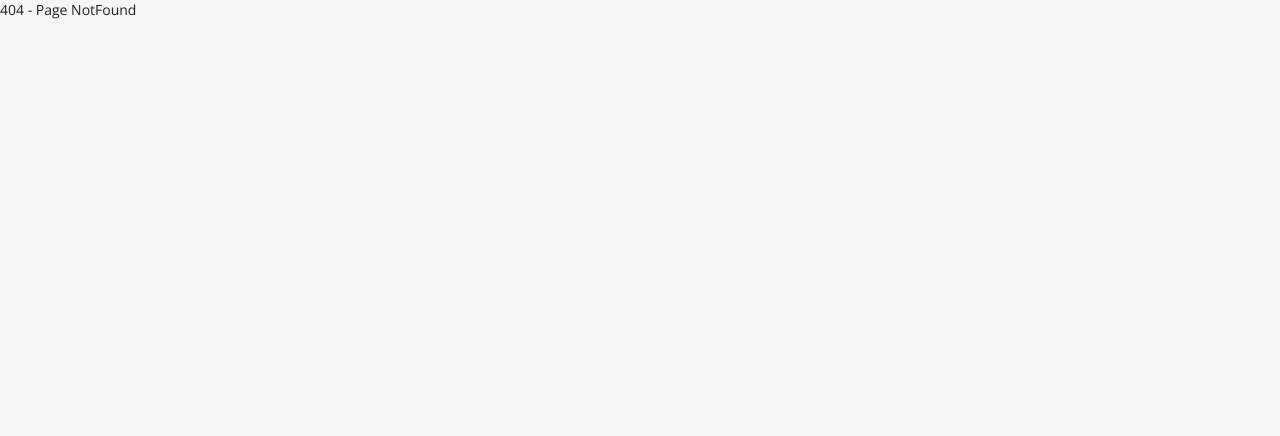
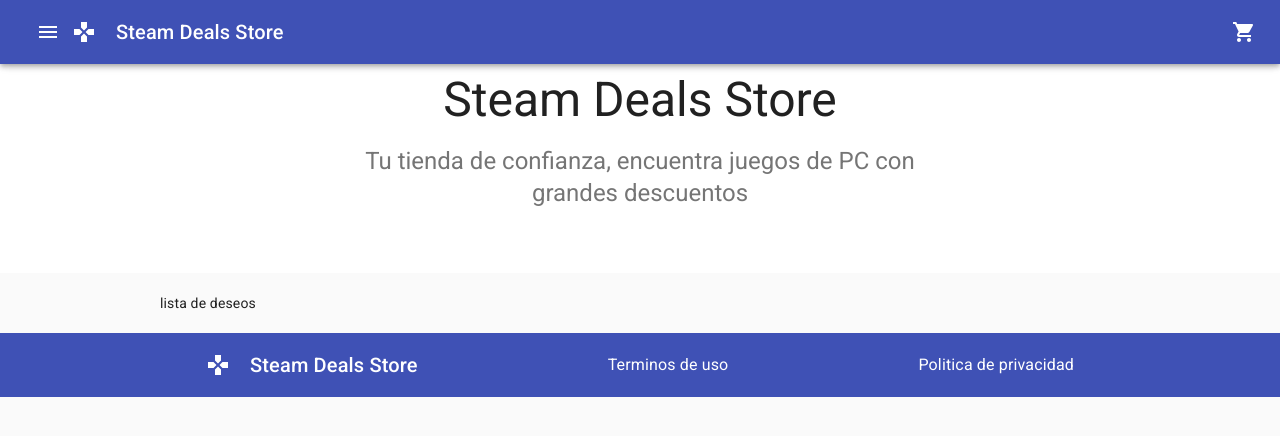
Before and after one commit to marco90202/shopappV1, a React (Create React App) app: page /wishlist in a window 1280 px wide. Before the commit this address had no page. Shown: the top 436 px of the page. Built offline with nearby package versions, Linux system fonts and the light colour scheme; no server answers; sample sign-in values are in the browser's storage.

Commit message:
refactorizacion de codigo uso de contexto

```diff
--- a/src/HOC/DefaultLayout.jsx
+++ b/src/HOC/DefaultLayout.jsx
@@ -1,11 +1,18 @@
-import { useEffect } from "react";
-import { Link, Navigate, Outlet } from "react-router-dom";
+import { useState, useEffect } from "react";
+import { Navigate, Outlet } from "react-router-dom";
 import { useStateContext } from "../contexts/ContextProvider";
 import axiosClient from "../utils/axios-client";
-import Home from "../components/Home";
+import Header from "../components/Header";
+import Footer from "../components/Footer";
 
 export default function DefaultLayout() {
-  const { user, token, setUser, setToken } = useStateContext();
+  // const data = {
+  //   cart: [],
+  // };
+  // const [shopCart, setShopCart] = useState(data);
+  // const [suma, setSuma] = useState(0);
+  const { user, token, setUser, setToken, shopCart, setShopCart, suma, setSuma } = useStateContext();
+
   useEffect(() => {
     axiosClient.get("/user").then(({ data }) => {
       setUser(data);
@@ -23,29 +30,49 @@
     });
   };
 
+
+
+  let carritoLength = shopCart.cart.length;
+  const sumTotal = (shopCart) => {
+    let total = 0;
+    if (carritoLength > 0) {
+      shopCart.cart.map((row, index) => (total = total + +row.product.price));
+    }
+    setSuma(total);
+  };
+
+  const restarTotal = (name) => {
+    let newCart = {
+      cart: shopCart.cart.filter((row) => row.product.title !== name),
+    };
+    setShopCart(newCart);
+    sumTotal(newCart);
+  };
+
+  const borrarCarrito = () => {
+    let emptyCart = {
+      cart: [],
+    };
+    setShopCart(emptyCart);
+    setSuma(0);
+  };
+
   return (
-    <>
-      <Home user={user.name} onLogout={onLogout} />
-    </>
-    // <div id="defaultLayout">
-    //   <aside>
-    //     <Link to="/dashboard">Dashboard</Link>
-    //     <Link to="/home">Home</Link>
-    //   </aside>
-    //   <div className="content">
-    //     <header>
-    //       <div>Header</div>
-    //       <div>
-    //         {user.name}
-    //         <a href="#" className="btn-logout" onClick={onLogout}>
-    //           Logout
-    //         </a>
-    //       </div>
-    //     </header>
-    //     <main>
-    //       <Outlet />
-    //     </main>
-    //   </div>
-    // </div>
+    <div>
+      <Header
+        shopCart={shopCart}
+        restarTotal={restarTotal}
+        borrarCarrito={borrarCarrito}
+        suma={suma}
+        sumTotal={sumTotal}
+        carritoLength={carritoLength}
+        user={user.name}
+        onLogout={onLogout}
+      />
+      <main>
+        <Outlet />
+      </main>
+      <Footer/>
+    </div>
   );
 }
--- a/src/components/Home.jsx
+++ b/src/components/Home.jsx
@@ -1,59 +1,22 @@
-import React, { useState, Fragment } from "react";
-import Header from "./Header";
+import React, {  Fragment } from "react";
+import { useStateContext } from "../contexts/ContextProvider";
 import ProductList from "./ProductList";
-import Footer from "./Footer";
 
-const Home = ({ user, onLogout }) => {
-  const data = {
-    cart: [],
-  };
 
-  const [shopCart, setShopCart] = useState(data);
-  const [suma, setSuma] = useState(0);
+const Home = () => {
+
+
+  const { shopCart, setShopCart } = useStateContext();
+
 
   const addToCart = (product) => {
     setShopCart({ ...shopCart, cart: [...shopCart.cart, { product }] });
   };
 
-  let carritoLength = shopCart.cart.length;
-  const sumTotal = (shopCart) => {
-    let total = 0;
-    if (carritoLength > 0) {
-      shopCart.cart.map((row, index) => (total = total + +row.product.price));
-    }
-    setSuma(total);
-  };
-
-  const restarTotal = (name) => {
-    let newCart = {
-      cart: shopCart.cart.filter((row) => row.product.title !== name),
-    };
-    setShopCart(newCart);
-    sumTotal(newCart);
-  };
-
-  const borrarCarrito = () => {
-    let emptyCart = {
-      cart: [],
-    };
-    setShopCart(emptyCart);
-    setSuma(0);
-  };
-
   return (
     <Fragment>
-      <Header
-        shopCart={shopCart}
-        restarTotal={restarTotal}
-        borrarCarrito={borrarCarrito}
-        suma={suma}
-        sumTotal={sumTotal}
-        carritoLength={carritoLength}
-        user={user}
-        onLogout={onLogout}
-      ></Header>
-      <ProductList shopCart={shopCart} addToCart={addToCart}></ProductList>
-      <Footer></Footer>
+
+      <ProductList shopCart={shopCart} addToCart={addToCart}/>
     </Fragment>
   );
 };
--- a/src/components/Profile.jsx
+++ b/src/components/Profile.jsx
@@ -1,4 +1,5 @@
 import React from "react";
+import {Link} from "react-router-dom";
 import SwipeableDrawer from "@material-ui/core/SwipeableDrawer";
 import useStyles from "../styles";
 import {
@@ -8,11 +9,11 @@
   ListItemText,
   Divider,
 } from "@material-ui/core";
-
 import FavoriteBorderIcon from "@material-ui/icons/FavoriteBorder";
 import AssignmentIcon from "@material-ui/icons/Assignment";
 import AccountCircleIcon from "@material-ui/icons/AccountCircle";
 import CloseIcon from "@material-ui/icons/Close";
+import HomeIcon from '@material-ui/icons/Home';
 
 const Profile = ({ open, toggleOpen, toggleClose, user, onLogout }) => {
   const classes = useStyles();
@@ -37,9 +38,18 @@
             <Divider />
             <ListItem button>
               <ListItemIcon>
+                <HomeIcon />
+              </ListItemIcon>
+              <Link to="/"><ListItemText primary="Inicio" /></Link>
+
+            </ListItem>
+
+            <ListItem button>
+              <ListItemIcon>
                 <FavoriteBorderIcon />
               </ListItemIcon>
-              <ListItemText primary="Lista de deseos" />
+              <Link to="/wishlist"><ListItemText primary="Lista de deseos" /></Link>
+
             </ListItem>
 
             <ListItem button>
--- /dev/null
+++ b/src/components/Wishlist.jsx
@@ -0,0 +1,35 @@
+import React from "react";
+import useStyles from "../styles";
+import { Container, Typography } from "@material-ui/core";
+
+const Wishlist = () => {
+  const classes = useStyles();
+
+  return (
+    <>
+      <div className={classes.container}>
+        <Container maxWidth="sm">
+          <Typography
+            variant="h3"
+            align="center"
+            color="textPrimary"
+            gutterBottom
+          >
+            Steam Deals Store
+          </Typography>
+          <Typography
+            variant="h5"
+            align="center"
+            color="textSecondary"
+            paragraph
+          >
+            Tu tienda de confianza, encuentra juegos de PC con grandes
+            descuentos
+          </Typography>
+        </Container>
+      </div>
+      <Container className={classes.cardGrid} maxWidth="md">lista de deseos</Container>
+    </>
+  );
+};
+export default Wishlist;
--- a/src/contexts/ContextProvider.jsx
+++ b/src/contexts/ContextProvider.jsx
@@ -5,9 +5,18 @@
   token: null,
   setUser: () => {},
   setToken: () => {},
+  shopCart:null,
+  setShopCart: () => {},
+  suma:null,
+  setSuma: () => {}
 });
 
 export const ContextProvider = ({ children }) => {
+  const data = {
+    cart: [],
+  };
+  const [shopCart, setShopCart] = useState(data);
+  const [suma, setSuma] = useState(0);
   const [user, setUser] = useState({});
   const [token, _setToken] = useState(localStorage.getItem("ACCESS_TOKEN"));
 
@@ -27,6 +36,10 @@
         token,
         setUser,
         setToken,
+        shopCart,
+        setShopCart,
+        suma,
+        setSuma,
       }}
     >
       {children}
```
Also changed, not shown: src/router.jsx (+5 -7 lines).
